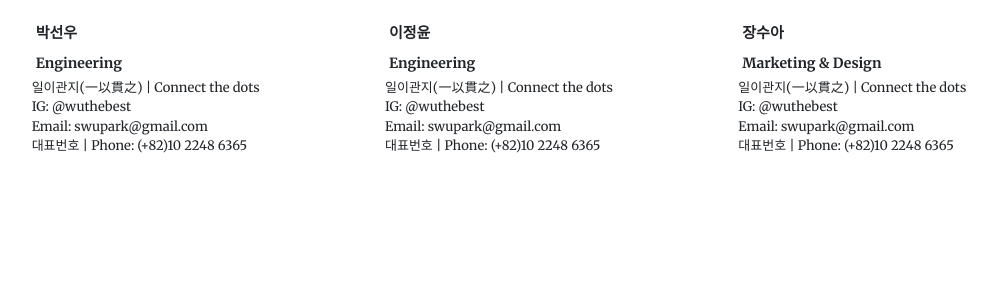
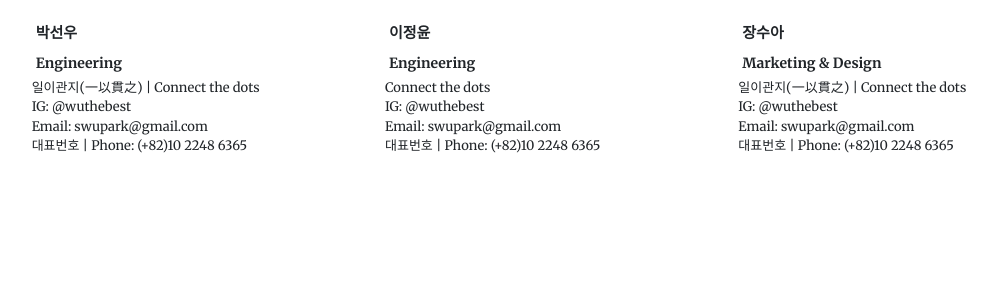
Before and after one commit to Sunny-W-Park/ensemble4publish, a Django app: page /team/ in a window 1280 px wide. Shown: the part 1767-2067 px from the top of the page, without its empty margins (140-1137 px from the left). Run offline with Django 3.2, Linux system fonts and the light colour scheme; some libraries are stand-ins or nearby versions.

Commit message:
test change in team.html

```diff
--- a/team/templates/team.html
+++ b/team/templates/team.html
@@ -204,7 +204,7 @@
                     Engineering
                 </div>
                 <div id="membercontent">
-                    일이관지(一以貫之) | Connect the dots
+                    Connect the dots
                     <br />IG: @wuthebest
                     <br />Email: swupark@gmail.com
                     <br />대표번호 | Phone: (+82)10 2248 6365
```
Also changed, not shown: 2 other files.
